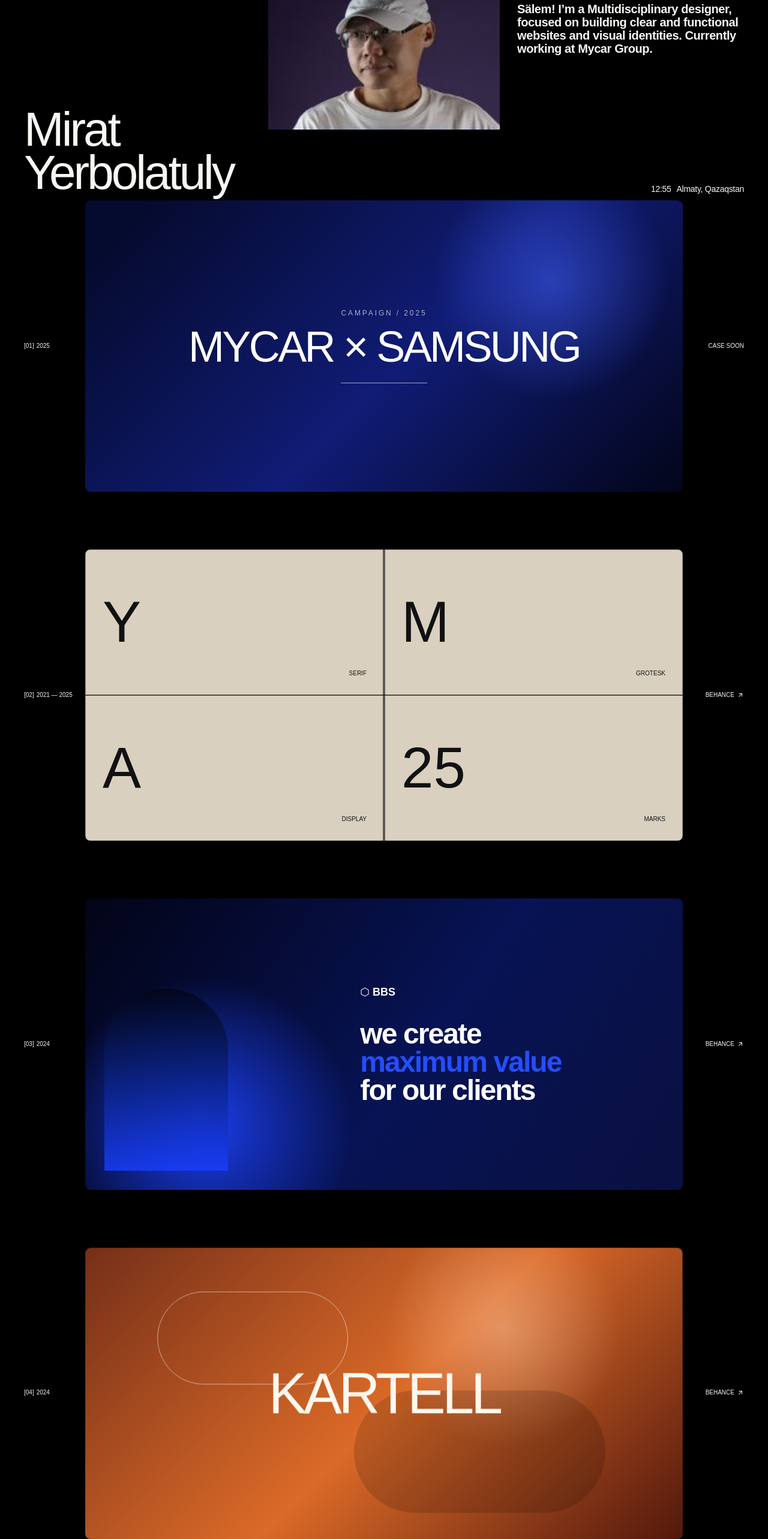
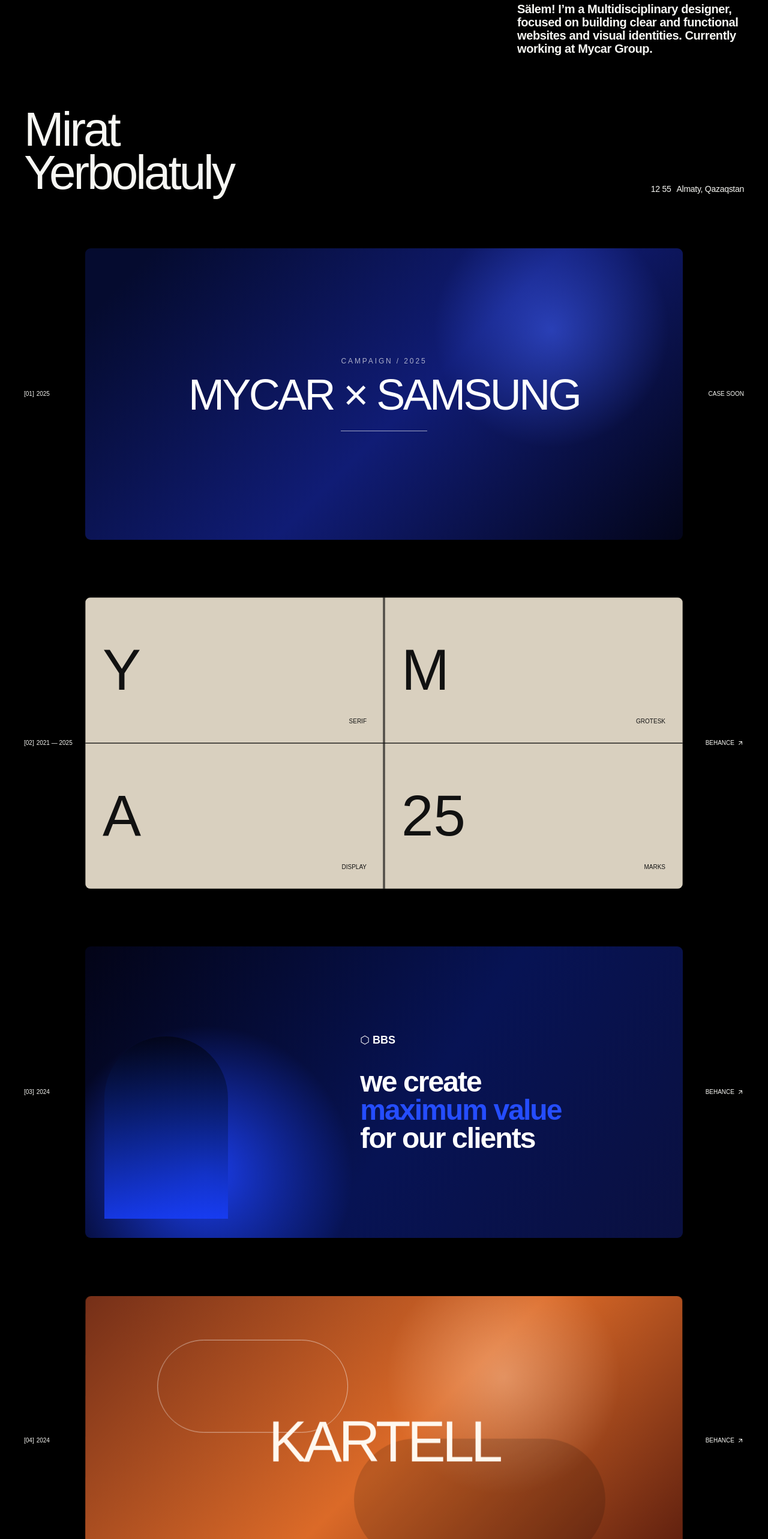
Before and after one commit to yemirades/site, a Next.js app: page / in a window 1280 px wide. Shown: the part 234-2800 px from the top of the page at 60% size. Built offline with nearby package versions, Linux system fonts and the light colour scheme; grey boxes are pictures that could not be loaded; a web font is replaced by a local one.

Commit message:
Polish hero spacing and clock

```diff
--- a/src/app/globals.css
+++ b/src/app/globals.css
@@ -44,6 +44,23 @@ button {
 
 button {
   cursor: pointer;
+}
+
+.clock-colon {
+  display: inline-block;
+  animation: clock-colon-blink 1s steps(1, end) infinite;
+}
+
+@keyframes clock-colon-blink {
+  0%,
+  49% {
+    opacity: 1;
+  }
+
+  50%,
+  100% {
+    opacity: 0;
+  }
 }
 
 .theme-surface {
@@ -125,4 +142,8 @@ button {
   html {
     scroll-behavior: auto;
   }
+
+  .clock-colon {
+    animation: none;
+  }
 }
--- a/src/components/Hero.tsx
+++ b/src/components/Hero.tsx
@@ -10,6 +10,20 @@ const basePath = process.env.NEXT_PUBLIC_BASE_PATH || "";
 export function Hero() {
   const { lang } = useLang();
   const t = content[lang];
+  const mobileAboutLines =
+    lang === "en"
+      ? [
+          "Sälem! I’m a Multidisciplinary designer,",
+          "focused on building clear and functional",
+          "websites and visual identities. Currently",
+          "working at Mycar Group.",
+        ]
+      : [
+          "Сәлем! Мен мультидисциплинарлы дизайнермін,",
+          "түсінікті әрі функционалды сайттар мен",
+          "визуалды айдентикалар жасаймын. Қазір",
+          "Mycar Group-та жұмыс істеймін.",
+        ];
 
   return (
     <section
@@ -35,8 +49,7 @@ export function Hero() {
               muted
               loop
               playsInline
-              preload="metadata"
-              poster={`${basePath}/portrait-figma.jpg`}
+              preload="auto"
               className="h-full w-full object-cover object-center"
             >
               <source src={`${basePath}/hero-video.mp4`} type="video/mp4" />
@@ -48,9 +61,16 @@ export function Hero() {
           initial={{ opacity: 0, y: 10 }}
           animate={{ opacity: 1, y: 0 }}
           transition={{ duration: 0.6, delay: 0.22 }}
-          className="mt-4 w-full max-w-[378px] self-end text-[16px] font-semibold leading-[1.1] tracking-[-0.02em] sm:text-[18px] lg:absolute lg:right-0 lg:top-[238px] lg:mt-0 lg:text-[20px]"
+          className="mt-4 w-full max-w-[378px] self-end text-[clamp(12px,3.75vw,14px)] font-semibold leading-[1.1] tracking-[-0.02em] sm:text-[18px] lg:absolute lg:right-0 lg:top-[238px] lg:mt-0 lg:text-[20px]"
         >
-          {t.about}
+          <span className="sm:hidden">
+            {mobileAboutLines.map((line) => (
+              <span key={line} className="block whitespace-nowrap">
+                {line}
+              </span>
+            ))}
+          </span>
+          <span className="hidden sm:inline">{t.about}</span>
         </motion.p>
 
         <motion.h1
@@ -71,7 +91,7 @@ export function Hero() {
           initial={{ opacity: 0 }}
           animate={{ opacity: 1 }}
           transition={{ duration: 0.55, delay: 0.34 }}
-          className="mb-4 mt-3 flex items-center gap-[9px] self-end text-[14px] font-medium leading-[1.1] tracking-[-0.02em] lg:absolute lg:bottom-[11px] lg:right-0 lg:mb-0 lg:mt-0"
+          className="mb-4 mt-3 flex items-center gap-[9px] self-start text-[14px] font-medium leading-[1.1] tracking-[-0.02em] lg:absolute lg:bottom-[11px] lg:right-0 lg:mb-0 lg:mt-0"
         >
           <LiveClock />
           <span>{t.location}</span>
--- a/src/components/LiveClock.tsx
+++ b/src/components/LiveClock.tsx
@@ -22,5 +22,21 @@ export function LiveClock() {
     return () => clearInterval(id);
   }, []);
 
-  return <span className="tabular-nums">{time}</span>;
+  const [hours = "", minutes = ""] = time.split(":");
+
+  return (
+    <span className="tabular-nums" aria-label={time || undefined}>
+      {time ? (
+        <>
+          {hours}
+          <span aria-hidden="true" className="clock-colon">
+            :
+          </span>
+          {minutes}
+        </>
+      ) : (
+        <span aria-hidden="true">&nbsp;</span>
+      )}
+    </span>
+  );
 }
--- a/src/components/Works.tsx
+++ b/src/components/Works.tsx
@@ -188,7 +188,10 @@ export function Works() {
   const { lang } = useLang();
 
   return (
-    <section id="works" className="theme-surface px-4 pb-24 sm:px-8 sm:pb-36">
+    <section
+      id="works"
+      className="theme-surface px-4 pb-24 pt-10 sm:px-8 sm:pb-36 lg:pt-20"
+    >
       <h2 className="sr-only">{lang === "kk" ? "Жобалар" : "Selected works"}</h2>
       <div className="mx-auto max-w-[1200px] space-y-14 sm:space-y-24">
         {projects.map((project, index) => (
```
